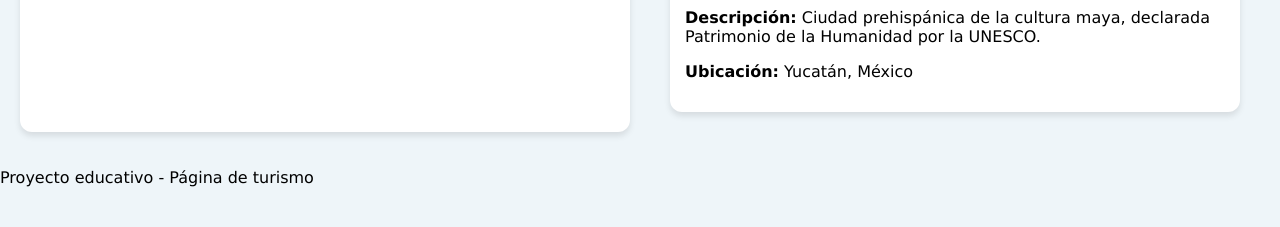
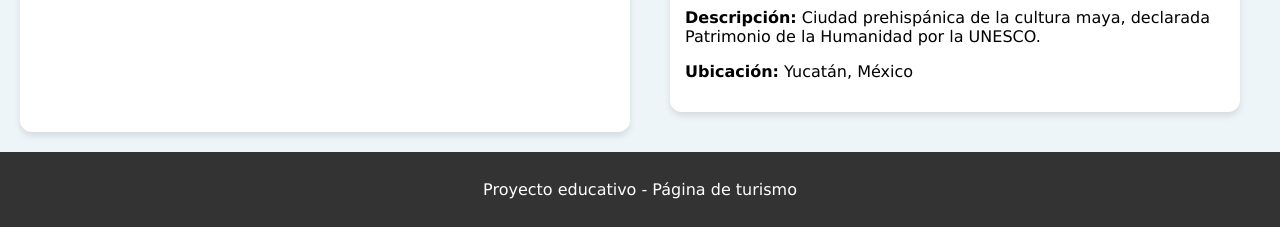
Before and after one commit to JesusMoreno06/Ejercicio-3, a plain HTML site: page index.html in a window 1280 px wide. Shown: the part 1989-2216 px from the top of the page. Before the commit the page ends 2192 px from the top, so only its background shows below. Drawn offline with Linux system fonts and the light colour scheme.

Commit message:
finalizado

```diff
--- /dev/null
+++ b/script.js
@@ -0,0 +1,8 @@
+console.log("Página de lugares turísticos cargada correctamente 🌍");
+
+
+document.querySelectorAll(".lugar").forEach(lugar => {
+    lugar.addEventListener("click", () => {
+        alert("Estás explorando: " + lugar.querySelector("h2").textContent);
+    });
+});
--- a/style.css
+++ b/style.css
@@ -35,3 +35,10 @@ header {
     border-radius: 10px;
     margin-bottom: 10px;
 }
+
+footer {
+    text-align: center;
+    background: #333;
+    color: white;
+    padding: 12px;
+}
```
